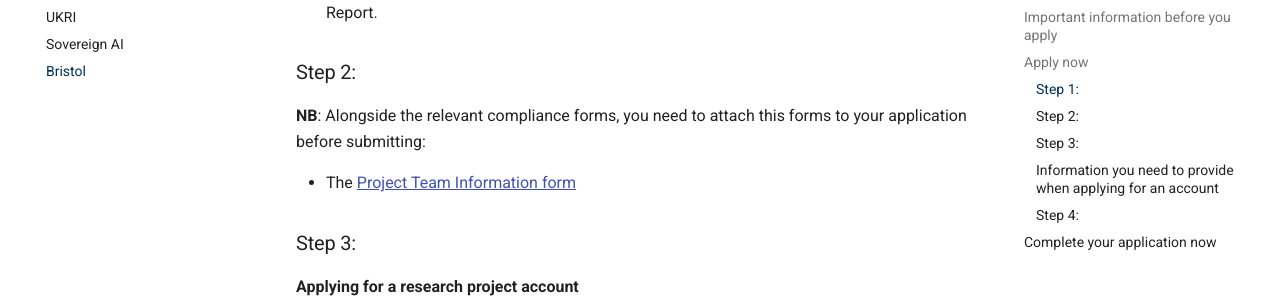
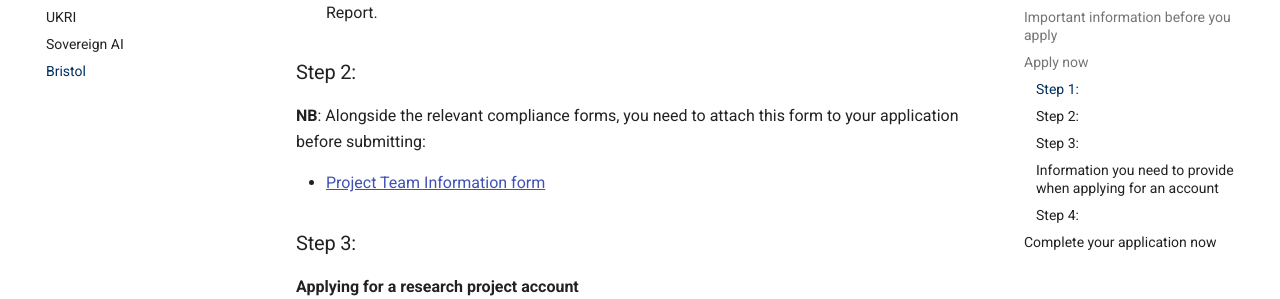
Before and after one commit to isambard-sc/apply.isambard.ac.uk, an MkDocs documentation site: the page built from docs/bristol/index.md, in a window 1280 px wide and 900 px high, scrolled down 2146 px. Shown: the part 154-453 px from the top of the window. Built offline with MkDocs 1.6.1 and Material for MkDocs 9.7.7, drawn with Linux system fonts in a browser that asks for light colours.

Commit message:
Update index.md

```diff
--- a/docs/bristol/index.md
+++ b/docs/bristol/index.md
@@ -66,9 +66,9 @@ Full details of how node hours accounting works on BriCS services are provided i
 
 ### Step 2:
 
-**NB**: Alongside the relevant compliance forms, you need to attach this forms to your application before submitting:
+**NB**: Alongside the relevant compliance forms, you need to attach this form to your application before submitting:
 
-- The [Project Team Information form][project-team-form]
+- [Project Team Information form][project-team-form]
 
 ### Step 3:
 
```
